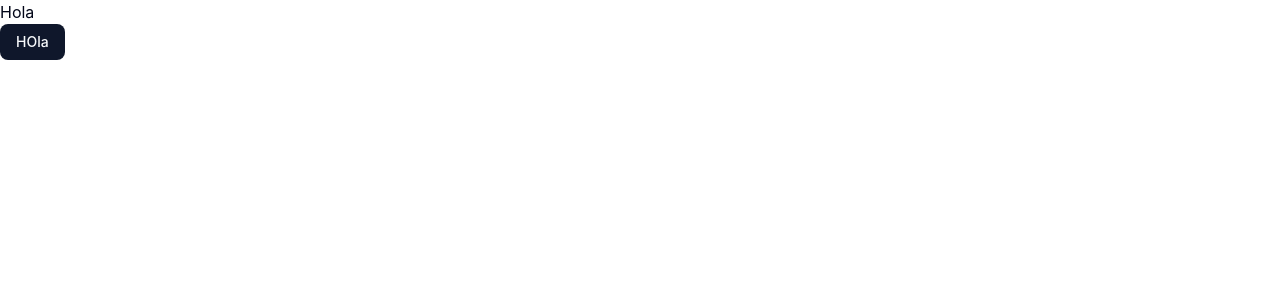
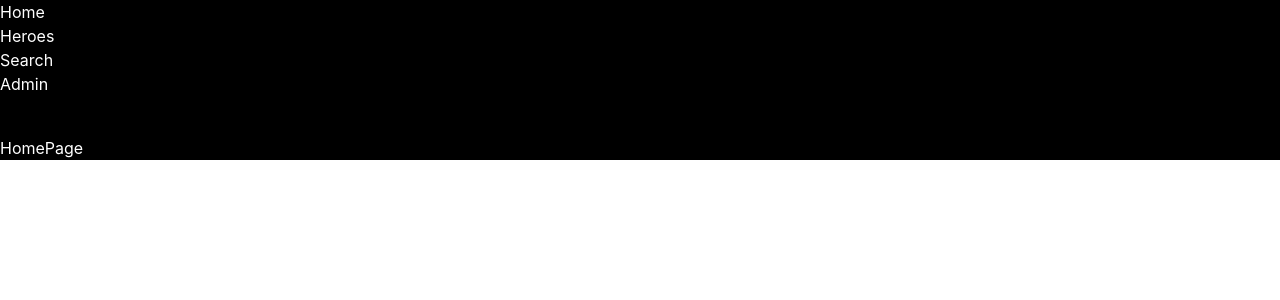
Before and after one commit to CodeResources2024/curso-react, a React (Vite) app in the folder 05-heroes-app/: page / in a window 1280 px wide. Shown: the top 300 px of the page. Built offline with nearby package versions, Linux system fonts and the light colour scheme.

Commit message:
feat: implement routing with react-router and create initial layout and page components

```diff
--- a/05-heroes-app/package.json
+++ b/05-heroes-app/package.json
@@ -17,6 +17,7 @@
     "radix-ui": "^1.4.3",
     "react": "^19.2.0",
     "react-dom": "^19.2.0",
+    "react-router": "^7.13.1",
     "tailwind-merge": "^3.5.0",
     "tailwindcss": "^4.2.1"
   },
--- /dev/null
+++ b/05-heroes-app/src/HeroesApp.tsx
@@ -0,0 +1,11 @@
+import React from 'react'
+import { RouterProvider } from 'react-router'
+import { appRouter } from './router/app.router'
+
+export const HeroesApp = () => {
+    return (
+        <>
+            <RouterProvider router={appRouter} />
+        </>
+    )
+}
--- /dev/null
+++ b/05-heroes-app/src/admin/layouts/AdminLayout.tsx
@@ -0,0 +1,9 @@
+import { Outlet } from 'react-router'
+
+export const AdminLayout = () => {
+    return (
+        <div className='bg-green-800'>
+            <Outlet />
+        </div>
+    )
+}
--- /dev/null
+++ b/05-heroes-app/src/admin/pages/AdminPage.tsx
@@ -0,0 +1,7 @@
+import React from 'react'
+
+export const AdminPage = () => {
+  return (
+    <div>AdminPage</div>
+  )
+}
--- /dev/null
+++ b/05-heroes-app/src/heroes/layouts/HerosLayout.tsx
@@ -0,0 +1,28 @@
+import { Link, Outlet } from "react-router"
+
+export const HerosLayout = () => {
+    return (
+        <div className="bg-black text-white">
+
+            <ul>
+                <li>
+                    <Link to="/">Home</Link>
+                </li>
+                <li>
+                    <Link to="/heroes/1">Heroes</Link>
+                </li>
+                <li>
+                    <Link to="/search">Search</Link>
+                </li>
+                <li>
+                    <Link to="/admin">Admin</Link>
+                </li>
+            </ul>
+
+            <section className="mt-10">
+
+                <Outlet />
+            </section>
+        </div>
+    )
+}
--- /dev/null
+++ b/05-heroes-app/src/heroes/pages/hero/HeroPage.tsx
@@ -0,0 +1,7 @@
+import React from 'react'
+
+export const HeroPage = () => {
+    return (
+        <div>HeroPages</div>
+    )
+}
--- /dev/null
+++ b/05-heroes-app/src/heroes/pages/home/HomePage.tsx
@@ -0,0 +1,7 @@
+import React from 'react'
+
+export const HomePage = () => {
+  return (
+    <div>HomePage</div>
+  )
+}
--- /dev/null
+++ b/05-heroes-app/src/heroes/pages/search/SearchPage.tsx
@@ -0,0 +1,9 @@
+import React from 'react'
+
+export const SearchPage = () => {
+    return (
+        <div>SearchPage</div>
+    )
+}
+
+export default SearchPage;
--- a/05-heroes-app/src/main.tsx
+++ b/05-heroes-app/src/main.tsx
@@ -1,11 +1,10 @@
 import { StrictMode } from 'react'
 import { createRoot } from 'react-dom/client'
+import { HeroesApp } from './HeroesApp'
 import './index.css'
-import { Button } from './components/ui/button'
 
 createRoot(document.getElementById('root')!).render(
   <StrictMode>
-    <h1>Hola</h1>
-    <Button>HOla</Button>
+    <HeroesApp />
   </StrictMode>,
 )
--- /dev/null
+++ b/05-heroes-app/src/router/app.router.tsx
@@ -0,0 +1,46 @@
+import { HeroPage } from '@/heroes/pages/hero/HeroPage';
+import { createBrowserRouter } from "react-router";
+import { HomePage } from '../heroes/pages/home/HomePage';
+// import { SearchPage } from '@/heroes/pages/search/SearchPage';
+import { AdminPage } from '@/admin/pages/AdminPage';
+import { HerosLayout } from '@/heroes/layouts/HerosLayout';
+import { AdminLayout } from '@/admin/layouts/AdminLayout';
+import { lazy } from 'react';
+
+
+// const SearchPage = lazy(() => import('@/heroes/pages/search/SearchPage').then(module => ({default: module.SearchPage})))
+const SearchPage = lazy(() => import('@/heroes/pages/search/SearchPage'));
+
+export const appRouter = createBrowserRouter([
+
+    {
+        path: '/',
+        element: <HerosLayout />,
+        children: [
+
+            {
+                index: true,
+                element: <HomePage />
+            },
+            {
+                path: 'heroes/1',
+                element: <HeroPage />
+            },
+            {
+                path: 'search',
+                element: <SearchPage />
+            },
+        ],
+    },
+    {
+        path: '/admin',
+        element: <AdminLayout />,
+        children: [
+            {
+                index: true,
+                element: <AdminPage />
+            },
+        ]
+    },
+
+])
```
Also changed, not shown: 2 other files (tests, documents, lock files or other folders).
